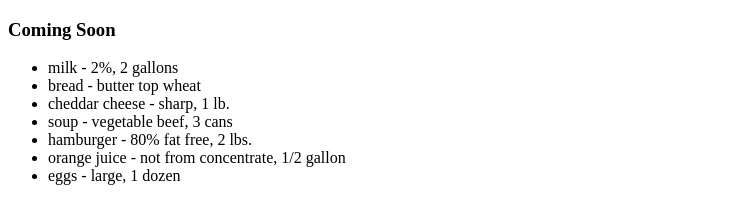
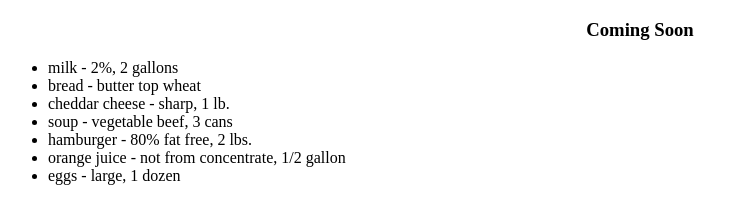
Before and after one commit to Ryguy1995/rjungedevsite, a plain HTML site: page index.html in a window 1280 px wide. Shown: the whole page, without its empty margins (0-747 px from the left). Drawn offline with Linux system fonts and the light colour scheme.

Commit message:
Update index.html

```diff
--- a/index.html
+++ b/index.html
@@ -8,7 +8,7 @@
   <meta charset = "utf-8" />
 </head>
 <body>
-<h3> Coming Soon </h3>
+     <center><h3> Coming Soon </h3></center>
 <ul>
     <li> milk - 2%, 2 gallons </li>
     <li> bread - butter top wheat </li>
```
